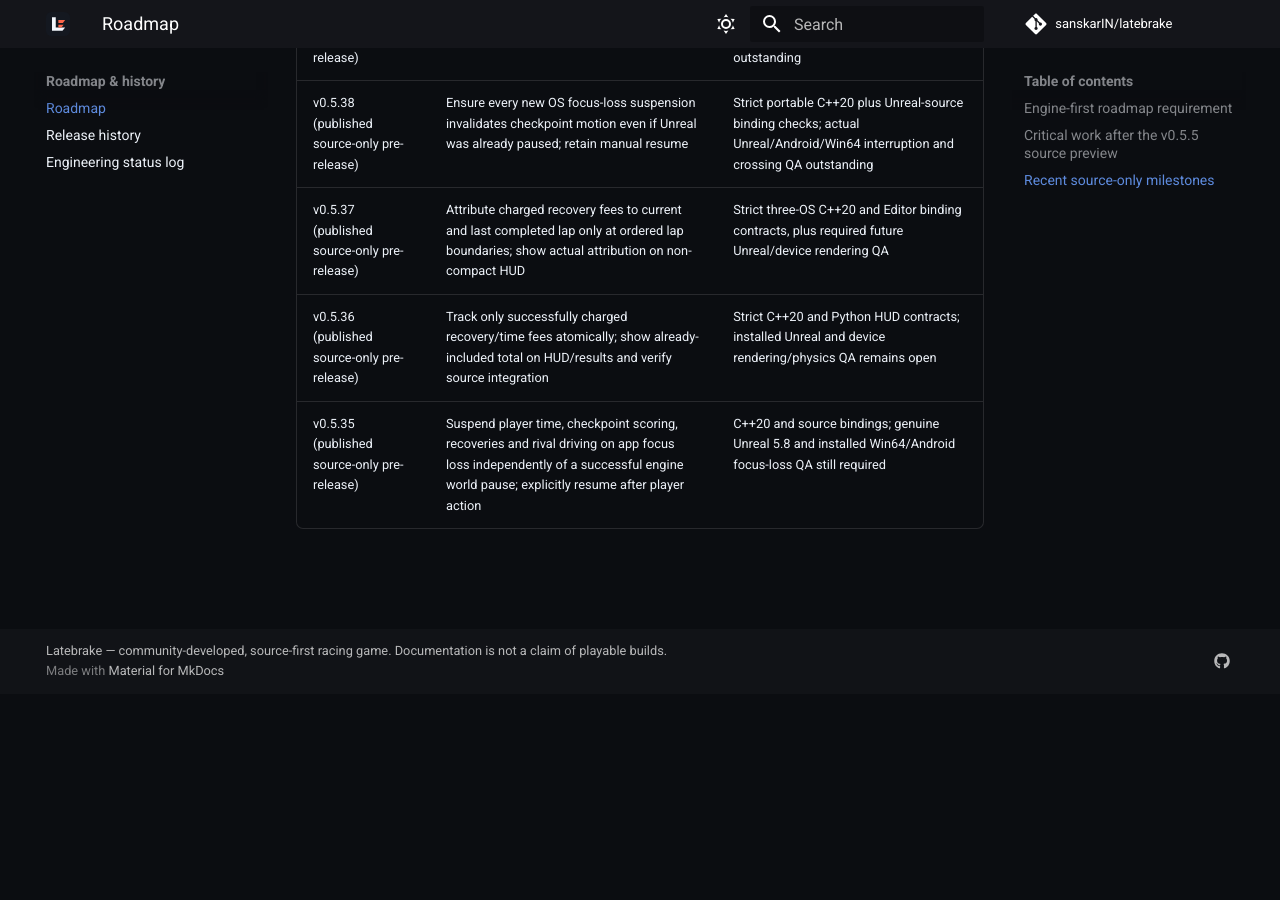
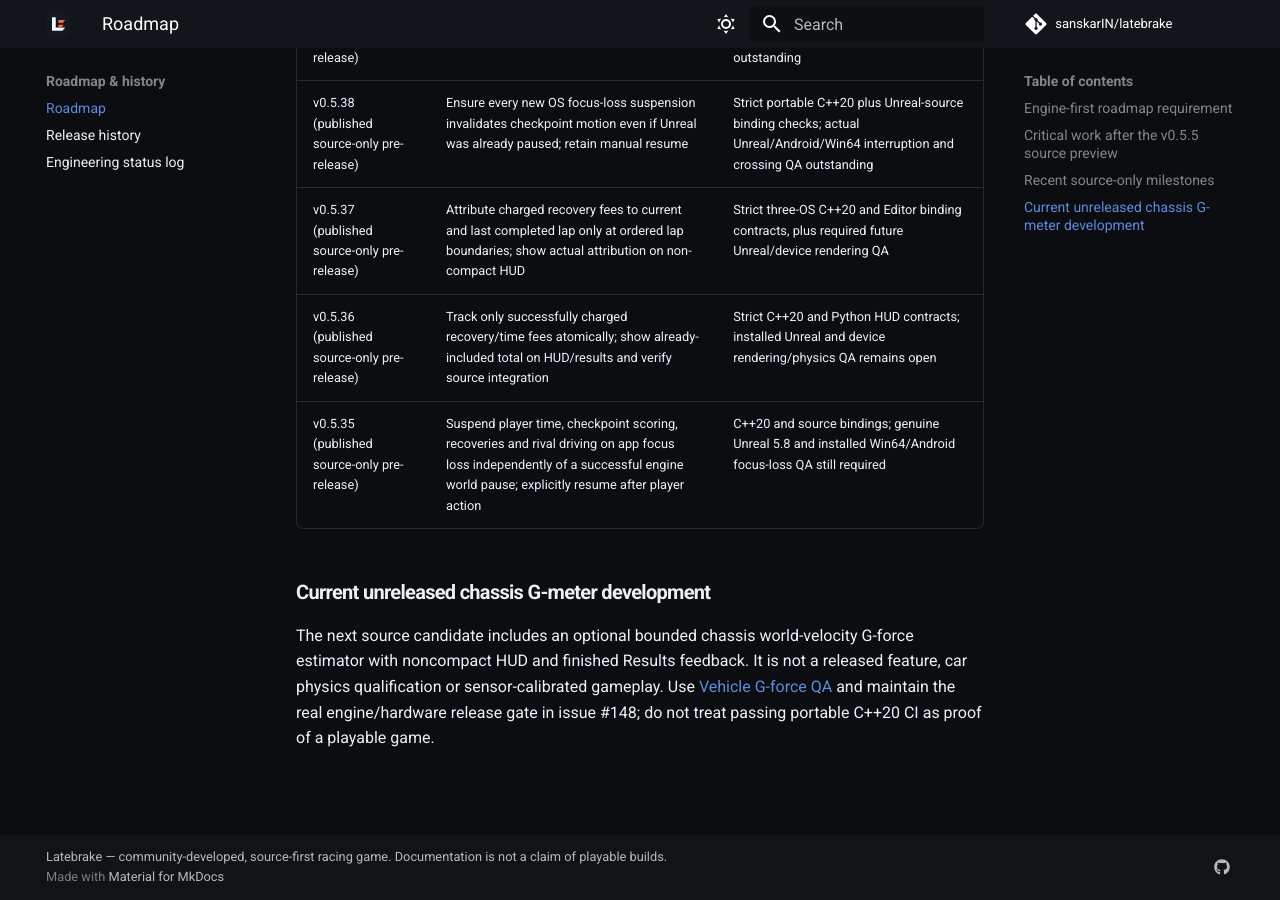
Before and after one commit to sanskarIN/latebrake, an MkDocs documentation site: the page built from docs/ROADMAP.md, in a window 1280 px wide and 900 px high, scrolled down 8926 px. Built offline with MkDocs 1.6.1 and Material for MkDocs 9.7.7, drawn with Linux system fonts in a browser that asks for light colours; comment, search, counter and statistics services are not loaded; before the commit the page ends 9620 px from its top, so only the background shows below that.

Commit message:
docs(telemetry): surface unreleased G-force source and QA on project site

```diff
--- a/docs/ROADMAP.md
+++ b/docs/ROADMAP.md
@@ -115,3 +115,13 @@ solely because packaging helper scripts now exist.
 | v0.5.37 (published source-only pre-release) | Attribute charged recovery fees to current and last completed lap only at ordered lap boundaries; show actual attribution on non-compact HUD | Strict three-OS C++20 and Editor binding contracts, plus required future Unreal/device rendering QA |
 | v0.5.36 (published source-only pre-release) | Track only successfully charged recovery/time fees atomically; show already-included total on HUD/results and verify source integration | Strict C++20 and Python HUD contracts; installed Unreal and device rendering/physics QA remains open |
 | v0.5.35 (published source-only pre-release) | Suspend player time, checkpoint scoring, recoveries and rival driving on app focus loss independently of a successful engine world pause; explicitly resume after player action | C++20 and source bindings; genuine Unreal 5.8 and installed Win64/Android focus-loss QA still required |
+
+
+### Current unreleased chassis G-meter development
+
+The next source candidate includes an optional bounded chassis world-velocity
+G-force estimator with noncompact HUD and finished Results feedback. It is not
+a released feature, car physics qualification or sensor-calibrated gameplay.
+Use [Vehicle G-force QA](VEHICLE_G_FORCE_QA.md) and maintain the real
+engine/hardware release gate in issue #148; do not treat passing portable
+C++20 CI as proof of a playable game.
```
